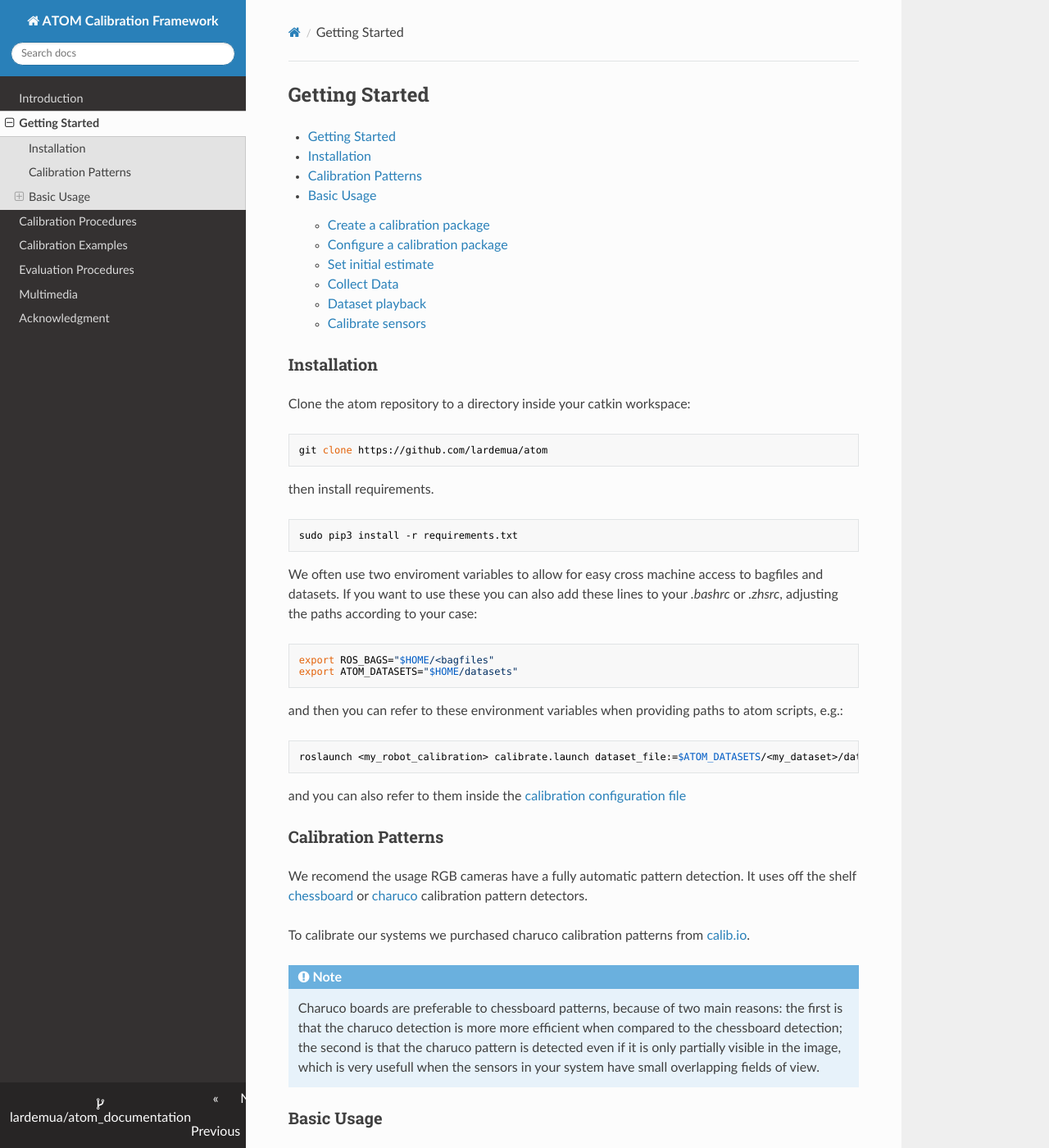
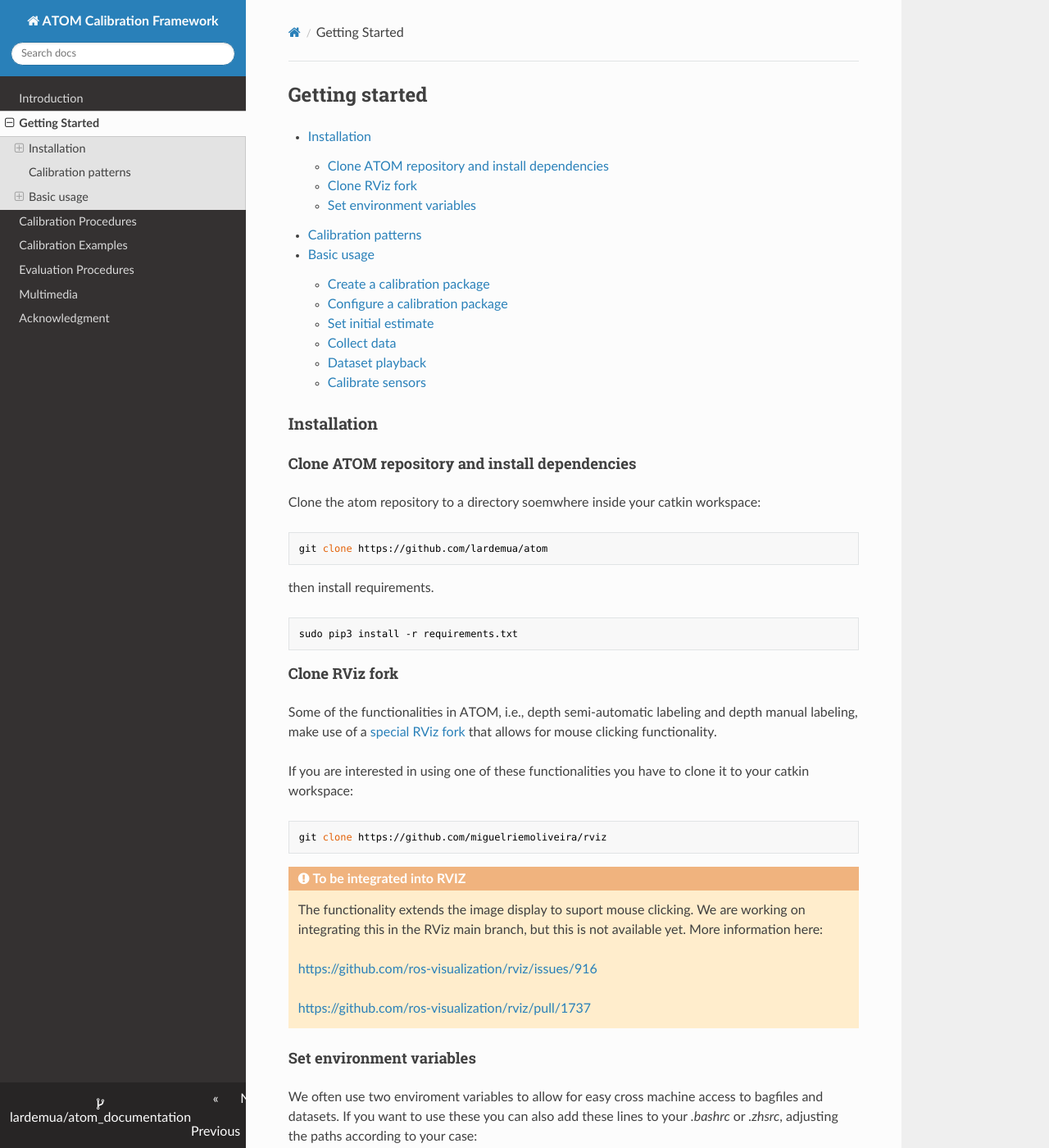
Before and after one commit to lardemua/atom_documentation, an MkDocs documentation site: the page built from docs/getting_started.md, in a window 1280 px wide and 1400 px high. Shown: the whole window at 82% size. Built offline with MkDocs 1.6.1, drawn with Linux system fonts in a browser that asks for light colours; nearby versions of some CDN libraries; some of the changed text lies outside the part shown.

````diff
--- a/docs/getting_started.md
+++ b/docs/getting_started.md
@@ -1,26 +1,51 @@
 
-## Getting Started
+## Getting started
 
-- [Getting Started](#getting-started)
   - [Installation](#installation)
-  - [Calibration Patterns](#calibration-patterns)
-  - [Basic Usage](#basic-usage)
+    - [Clone ATOM repository and install dependencies](#clone-atom-repository-and-install-dependencies)
+    - [Clone RViz fork](#clone-rviz-fork)
+    - [Set environment variables](#set-environment-variables)
+  - [Calibration patterns](#calibration-patterns)
+  - [Basic usage](#basic-usage)
     - [Create a calibration package](#create-a-calibration-package)
     - [Configure a calibration package](#configure-a-calibration-package)
     - [Set initial estimate](#set-initial-estimate)
-    - [Collect Data](#collect-data)
+    - [Collect data](#collect-data)
     - [Dataset playback](#dataset-playback)
     - [Calibrate sensors](#calibrate-sensors)
 
 ### Installation
 
-Clone the atom repository to a directory inside your catkin workspace:
+#### Clone ATOM repository and install dependencies
+
+Clone the atom repository to a directory soemwhere inside your catkin workspace:
 
     git clone https://github.com/lardemua/atom
 
 then install requirements.
 
     sudo pip3 install -r requirements.txt
+
+
+#### Clone RViz fork
+
+Some of the functionalities in ATOM, i.e., depth semi-automatic labeling and depth manual labeling, make use of a
+[special RViz fork](https://github.com/miguelriemoliveira/rviz) that allows for mouse clicking functionality.
+
+If you are interested in using one of these functionalities you have to clone it to your catkin workspace:
+
+    git clone https://github.com/miguelriemoliveira/rviz
+
+!!! Warning "To be integrated into RVIZ"
+
+    The functionality extends the image display to suport mouse clicking. We are working on integrating this in the RViz main branch, but this is not available yet.
+    More information here:
+
+    [https://github.com/ros-visualization/rviz/issues/916](https://github.com/ros-visualization/rviz/issues/916)
+
+    [https://github.com/ros-visualization/rviz/pull/1737](https://github.com/ros-visualization/rviz/pull/1737)
+
+#### Set environment variables
 
 We often use two enviroment variables to allow for easy cross machine access to bagfiles and datasets. If you want to use these you can also add these lines to your _.bashrc_ or _.zhsrc_, adjusting the paths according to your case:
 
@@ -35,11 +60,10 @@ and then you can refer to these environment variables when providing paths to at
 roslaunch <my_robot_calibration> calibrate.launch dataset_file:=$ATOM_DATASETS/<my_dataset>/dataset.json
 ```
 
-and you can also refer to them inside
-the [calibration configuration file](https://github.com/lardemua/atlascar2/blob/0c065508f325fb57e0439c1ba2e00f9468cd73e7/atlascar2_calibration/calibration/config.yml#L14)
+and you can also refer to them inside the [calibration configuration file](https://github.com/lardemua/atlascar2/blob/0c065508f325fb57e0439c1ba2e00f9468cd73e7/atlascar2_calibration/calibration/config.yml#L14)
 
 
-### Calibration Patterns
+### Calibration patterns
 
 We recomend the usage
 RGB cameras have a fully automatic pattern detection. It uses off the shelf [chessboard](https://docs.opencv.org/4.x/d9/d0c/group__calib3d.html#ga93efa9b0aa890de240ca32b11253dd4a) or [charuco](https://docs.opencv.org/4.x/df/d4a/tutorial_charuco_detection.html) calibration pattern detectors.
@@ -51,7 +75,7 @@ To calibrate our systems we purchased charuco calibration patterns from [calib.i
 
 
 
-### Basic Usage
+### Basic usage
 
 Unlike most other calibration approaches, **ATOM** offers tools to address the complete calibration pipeline. These are
 instructions for quick starting your robotic system calibration. If you need more details read through
@@ -90,7 +114,7 @@ To use launch:
 roslaunch <my_robot_calibration> set_initial_estimate.launch
 ```
 
-#### Collect Data
+#### Collect data
 
 Collecting data produces an ATOM dataset, which is then used for calibrating the system.
 
````
Also changed, not shown: docs/index.md (+5 -0 lines), docs/procedures.md (+49 -31 lines), 3 other files.
